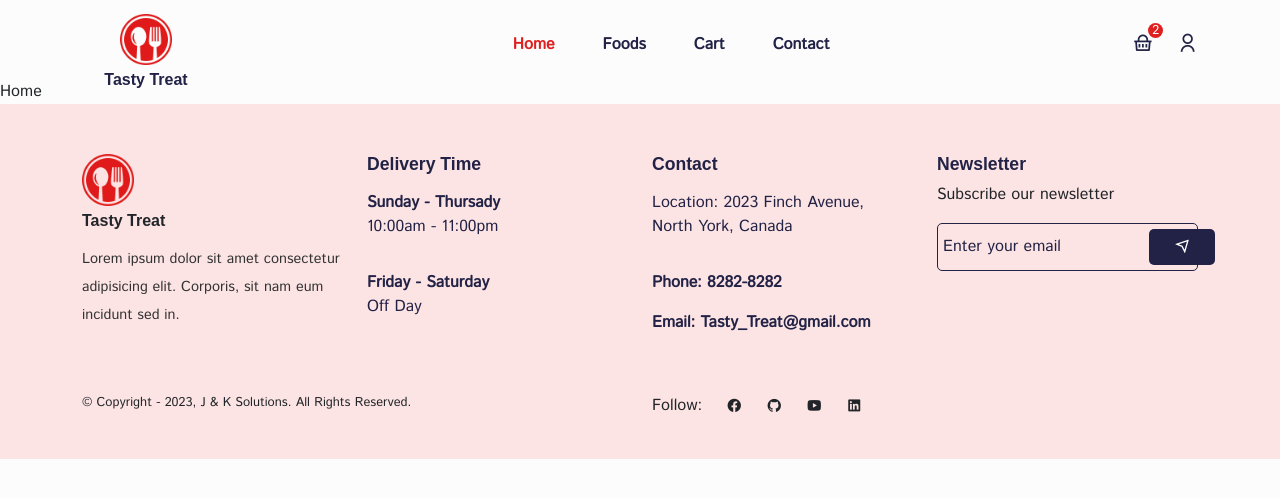
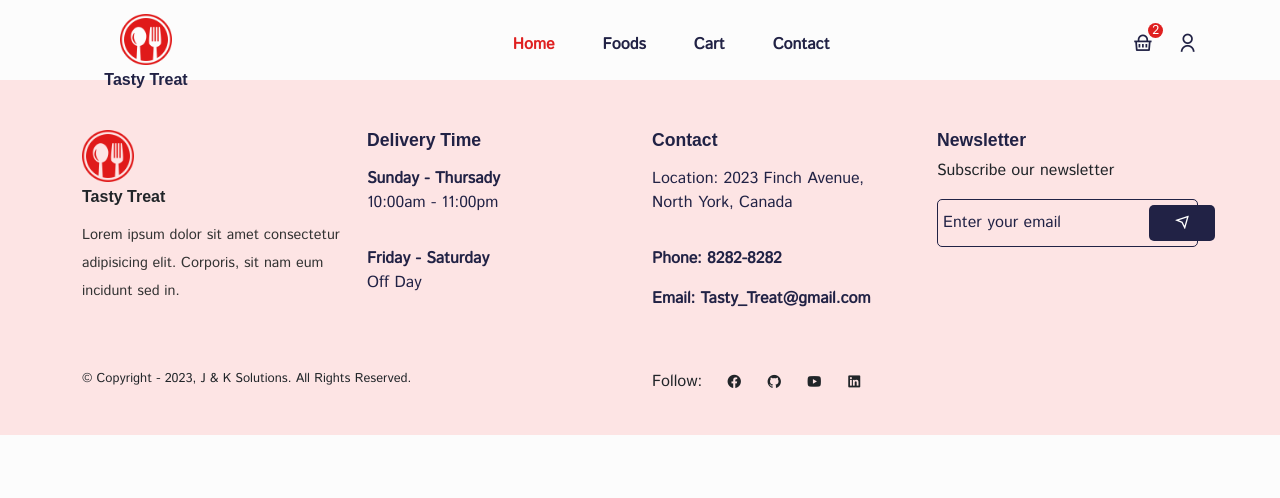
Before and after one commit to TH-Jeon/Food-Delivery-App, a React (Create React App) app: page /home in a window 1280 px wide. Shown: the top 498 px of the page. Built offline with nearby package versions, Linux system fonts and the light colour scheme; a web font is replaced by a local one.

Commit message:
Header & Footer

```diff
--- a/src/components/Helmet/Helmet.js
+++ b/src/components/Helmet/Helmet.js
@@ -1,7 +1,8 @@
 import React from 'react';
 
+
 const Helmet = (props) => {
-    document.title = 'Food ordering app -' + this.props.title;
+    document.title = 'Food Ordering App -' + props.title;
     return <div className='w-100'>{props.children }</div>;
 };
 
--- a/src/pages/Home.jsx
+++ b/src/pages/Home.jsx
@@ -1,7 +1,9 @@
 import React from 'react';
+import Helmet from '../components/Helmet/Helmet.js';
+import { Container, Row, Col } from 'reactstrap';
 
 const Home = () => {
-  return <div>Home</div>;
+  return <Helmet title=' Home'></Helmet>;
 };
 
 export default Home;
```
